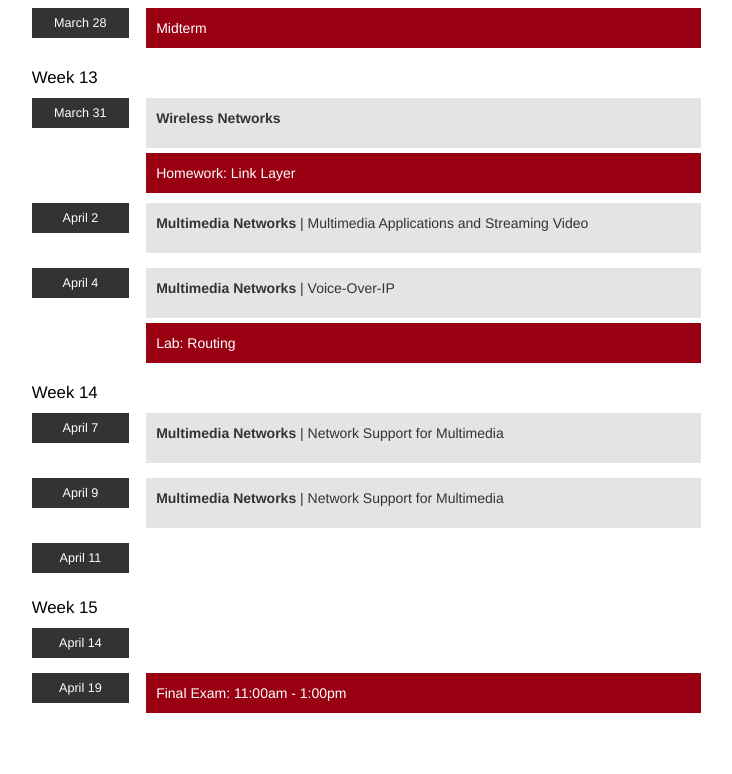
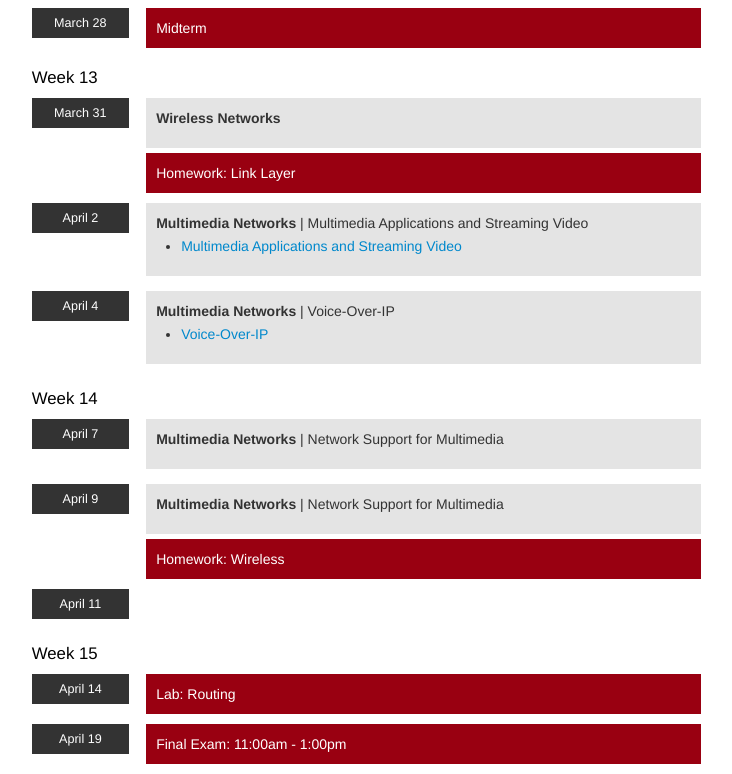
Before and after one commit to zappala/cs460, a Flask app: page /winter-2014/schedule in a window 1280 px wide. Shown: the part 4069-4843 px from the top of the page, without its empty margins (389-1121 px from the left). Before the commit the page ends 4782 px from the top, so only its background shows below. Run offline with Flask 2, Linux system fonts and the light colour scheme; some libraries are stand-ins or nearby versions.

Commit message:
New homework, new lecture, revised schedule.

```diff
--- a/templates/winter-2014/sidebar.html
+++ b/templates/winter-2014/sidebar.html
@@ -24,6 +24,7 @@ Winter 2014
 	<li><a href={{url_for("show",directory="winter-2014/homework",page="transport-layer")}}>Transport Layer</a></li>
 	<li><a href={{url_for("show",directory="winter-2014/homework",page="network-layer")}}>Network Layer</a></li>
 	<li><a href={{url_for("show",directory="winter-2014/homework",page="link-layer")}}>Link Layer</a></li>
+	<li><a href={{url_for("show",directory="winter-2014/homework",page="wireless")}}>Wireless</a></li>
       </ul>
     </div>
   </li>
--- a/views/winter2014.py
+++ b/views/winter2014.py
@@ -191,10 +191,11 @@ def schedule():
 
     d = s.day('April 2')
     d.lecture('Multimedia Networks','Multimedia Applications and Streaming Video')
+    d.reading('Multimedia Applications and Streaming Video',static + 'multimedia-applications-and-streaming-video.pdf')
+
     d = s.day('April 4')
     d.lecture('Multimedia Networks','Voice-Over-IP')
-    d.assignment('Lab: Routing',term + 'labs/routing')
-
+    d.reading('Voice-Over-IP',static + 'voice-over-ip.pdf')
 
     s.week()
 
@@ -202,14 +203,15 @@ def schedule():
     d.lecture('Multimedia Networks','Network Support for Multimedia')
 
     d = s.day('April 9')
-
     d.lecture('Multimedia Networks','Network Support for Multimedia')
+    d.assignment('Homework: Wireless',term + 'homework/wireless')
 
     d = s.day('April 11')
 
     s.week()
 
     d = s.day('April 14')
+    d.assignment('Lab: Routing',term + 'labs/routing')
 
     d = s.day('April 19')
     d.assignment('Final Exam: 11:00am - 1:00pm')
```
Also changed, not shown: templates/winter-2014/homework/wireless.html (added, +17 -0 lines), 2 other files.
